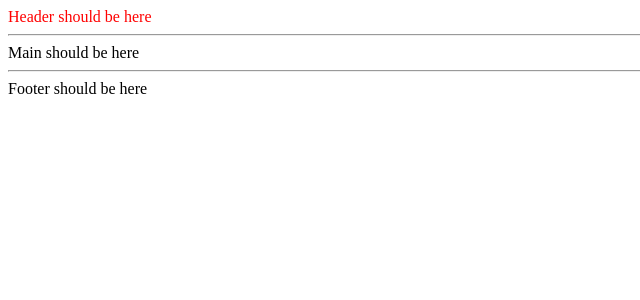
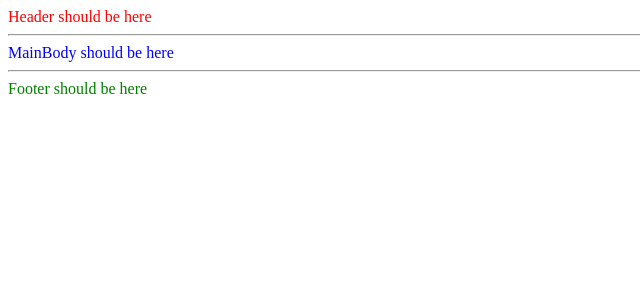
Before and after one commit to C0mradeAndThePhantomMenace/BroCodez-React-Full-Course-for-free-2024, a React (Vite) app in the folder app-hello-world/: page / in a window 1280 px wide. Shown: the top 300 px of the page, without its empty margins (0-640 px from the left). Built offline with nearby package versions, Linux system fonts and the light colour scheme.

Commit message:
Refactor: App.jsx

```diff
--- a/app-hello-world/src/App.jsx
+++ b/app-hello-world/src/App.jsx
@@ -1,9 +1,11 @@
 import './App.css'
 
 import Header from './Header'
+import MainBody from './MainBody'
+import Footer from './Footer'
 
-const Main = () => <main>Main should be here</main>
-const Footer = () => <footer>Footer should be here</footer>
+
+{/*  */}
 
 
 const App = () => {
@@ -11,7 +13,7 @@ const App = () => {
     <>
       <Header></Header>
       <hr />
-      <Main></Main>
+      <MainBody></MainBody>
       <hr />
       <Footer></Footer>
     </>
--- /dev/null
+++ b/app-hello-world/src/Footer.css
@@ -0,0 +1,4 @@
+/* Footer */
+footer {
+    color: green;
+}
--- /dev/null
+++ b/app-hello-world/src/Footer.jsx
@@ -0,0 +1,13 @@
+// Footer
+
+import "./Footer.css"
+
+import React from 'react'
+
+const Footer = () => {
+  return (
+    <footer>Footer should be here</footer>
+  )
+}
+
+export default Footer
--- /dev/null
+++ b/app-hello-world/src/MainBody.css
@@ -0,0 +1,5 @@
+/* MainBody.css */
+
+main {
+    color: blue;
+}
--- /dev/null
+++ b/app-hello-world/src/MainBody.jsx
@@ -0,0 +1,13 @@
+// MainBody.jsx
+
+import "./MainBody.css"
+
+import React from 'react'
+
+const MainBody = () => {
+  return (
+    <main>MainBody should be here</main>
+  )
+}
+
+export default MainBody
```
